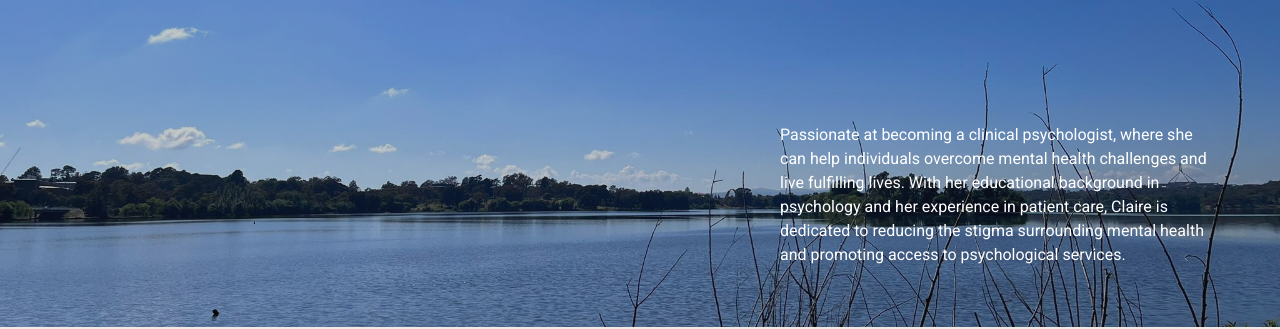
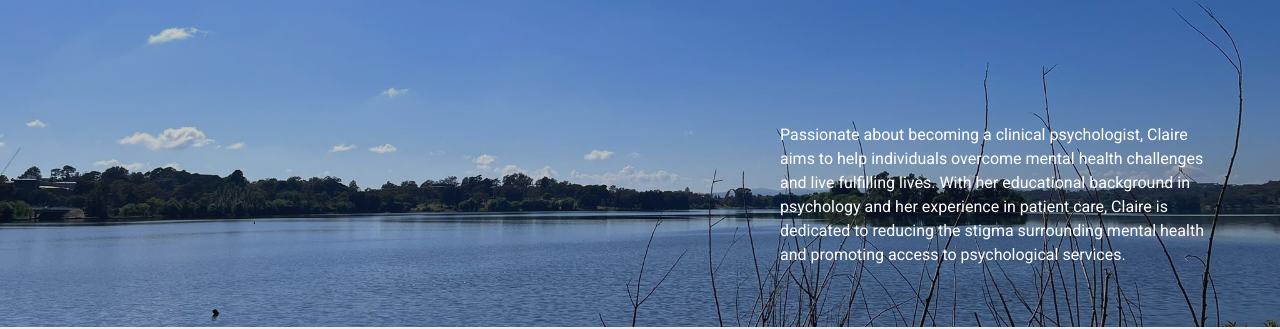
Before and after one commit to claireyau5/claireyau5.github.io, a React (Create React App) app: page / in a window 1280 px wide. Shown: the part 526-855 px from the top of the page. Built offline with nearby package versions, Linux system fonts and the light colour scheme.

Commit message:
Amend personal description

```diff
--- a/src/components/LandingSection.js
+++ b/src/components/LandingSection.js
@@ -5,7 +5,7 @@ import lbg from "../images/lbg.jpeg";
 const name = "Claire Yau";
 const occupation = "Psychology Graduate";
 const introText =
-  "Passionate at becoming a clinical psychologist, where she can help individuals overcome mental health challenges and live fulfilling lives. With her educational background in psychology and her experience in patient care, Claire is dedicated to reducing the stigma surrounding mental health and promoting access to psychological services.";
+  "Passionate about becoming a clinical psychologist, Claire aims to help individuals overcome mental health challenges and live fulfilling lives. With her educational background in psychology and her experience in patient care, Claire is dedicated to reducing the stigma surrounding mental health and promoting access to psychological services.";
 
 const LandingSection = () => {
   return (
```
